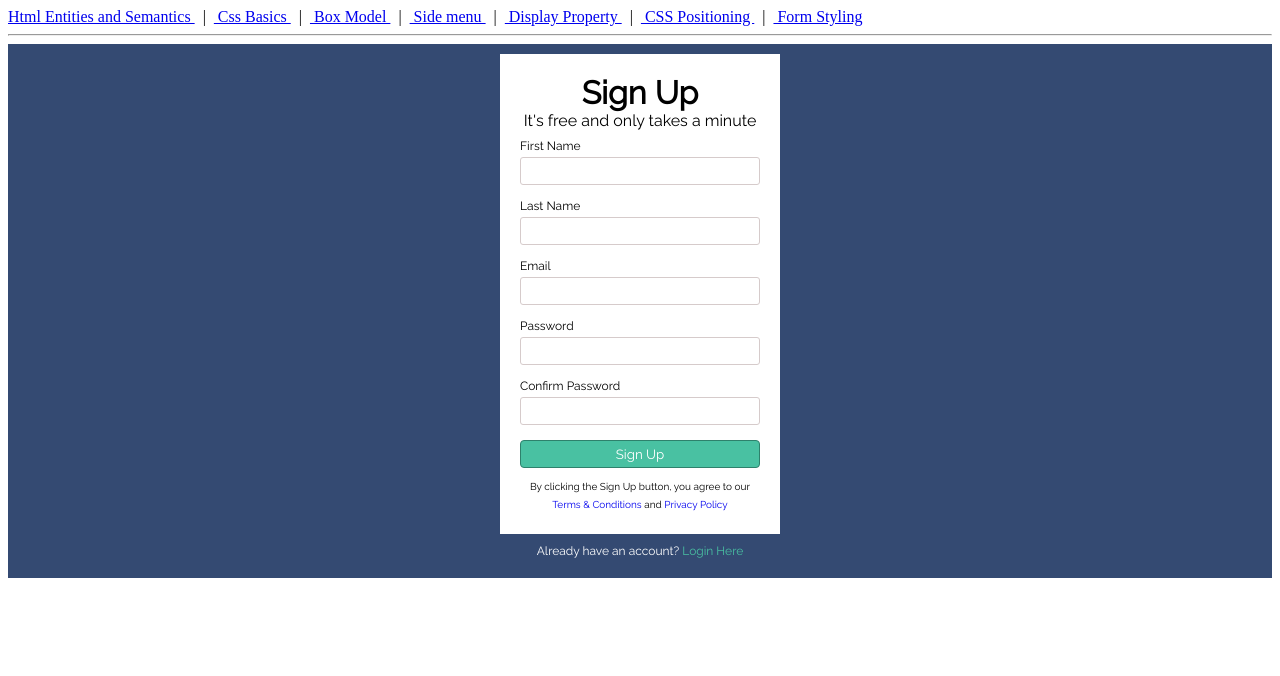
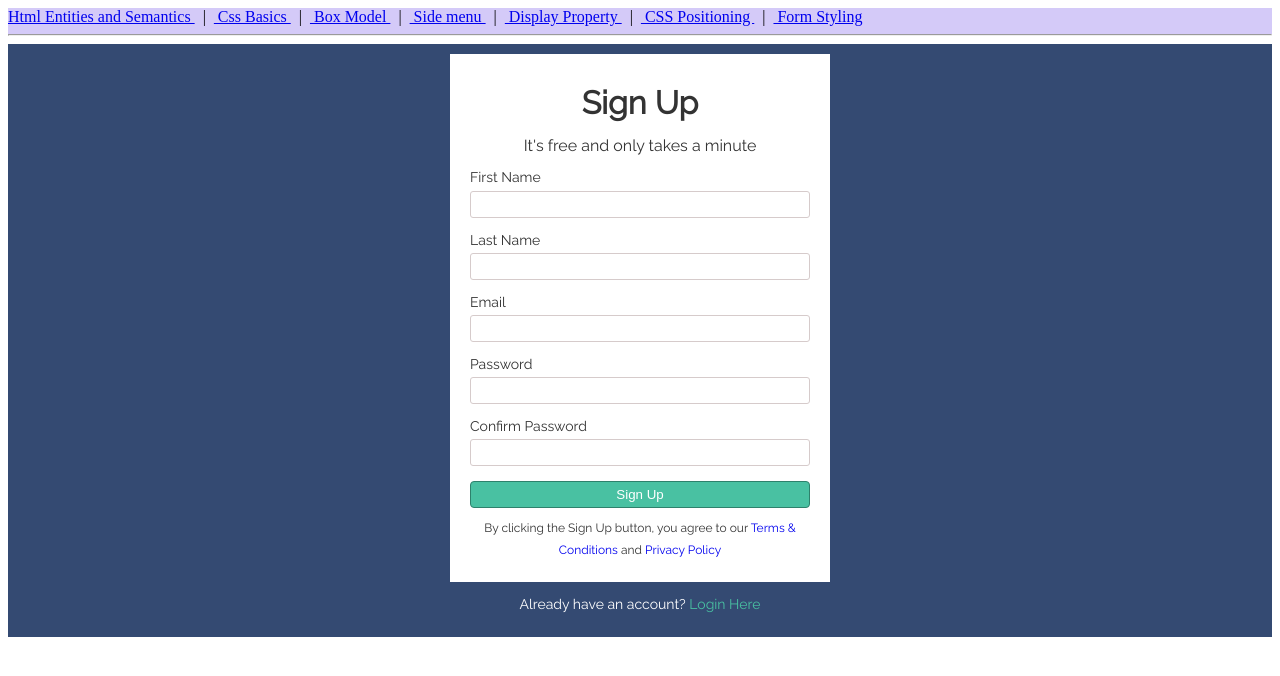
Before and after one commit to PrazSam/praz-styling-app, an Angular app: page /form-styling in a window 1280 px wide. Shown: the top 676 px of the page. Built offline with nearby package versions, Linux system fonts and the light colour scheme.

Commit message:
form styling finished

```diff
--- a/src/app/app.component.css
+++ b/src/app/app.component.css
@@ -1,3 +1,8 @@
 p {
   font-family: Lato;
 }
+.my-nav{
+  position: sticky;
+  top: 8px;
+  background: rgb(212, 202, 248);
+}
--- a/src/app/app.component.html
+++ b/src/app/app.component.html
@@ -1,3 +1,4 @@
+<div class="my-nav">
 	<a routerLink="html-entities-and-semantics">
 		Html Entities and Semantics
 	</a>
@@ -27,5 +28,6 @@
 	</a>
 
 	<hr>
+</div>
 
 <router-outlet></router-outlet>
--- a/src/app/h-form-styling/h-form-styling.component.css
+++ b/src/app/h-form-styling/h-form-styling.component.css
@@ -3,11 +3,12 @@
   box-sizing: border-box;
   margin: 0;
   padding: 0;
-  font-family: Raleway;
 }
 
 .form-body {
   background: #344a72;
+  font-family: 'Raleway', sans-serif;
+  line-height: 1.8;
 }
 
 a {
@@ -15,45 +16,32 @@ a {
 }
 
 #container {
-  /*
-  -Remember, margin: auto on left and right will center a block element
-  -I would also set a "max-width" for responsiveness
-  -May want to add some padding
-  */
   margin: auto;
   padding: 10px;
-  max-width: 300px;
+  max-width: 400px;
 }
 
 .form-wrap {
   background: white;
+  color: #333;
   padding: 20px;
 }
 
 .form-wrap h1,
 .form-wrap p {
-  /* display: inline-block;
-  margin: auto; */
   text-align: center;
 }
 
 .form-wrap .form-group {
-  /*
-    Each label, input is wrapped in .form-group
-  */
   padding: 5px 0px;;
 }
 
 .form-wrap .form-group label {
-  font-size: 12px;
-  padding: 4px 0px;
+  font-size: 14px;
   display: block;
 }
 
 .form-wrap .form-group input {
-  /*
-    Inputs should reach accross the .form-wrap 100% and have some padding
-  */
   padding: 5px;
   width: 100%;
   border: 1px solid rgb(214, 203, 203);
@@ -61,10 +49,6 @@ a {
 }
 
 .form-wrap button {
-  /*
-    Button should wrap accross 100% and display as block
-    Background color for button is #49c1a2
-  */
   background: #49c1a2;
   width: 100%;
   display: block;
@@ -81,15 +65,15 @@ a {
 }
 
 .form-wrap .bottom-text {
-  font-size: 10px;
-  line-height: 18px;
+  font-size: 12px;
+  /* line-height: 18px; */
 }
 
 footer {
   margin: 10px;
   color: white;
   text-align: center;
-  font-size: 12px;
+  font-size: 14px;
 }
 
 footer a {
```
Lines whose indentation alone changed are shown as unchanged.
